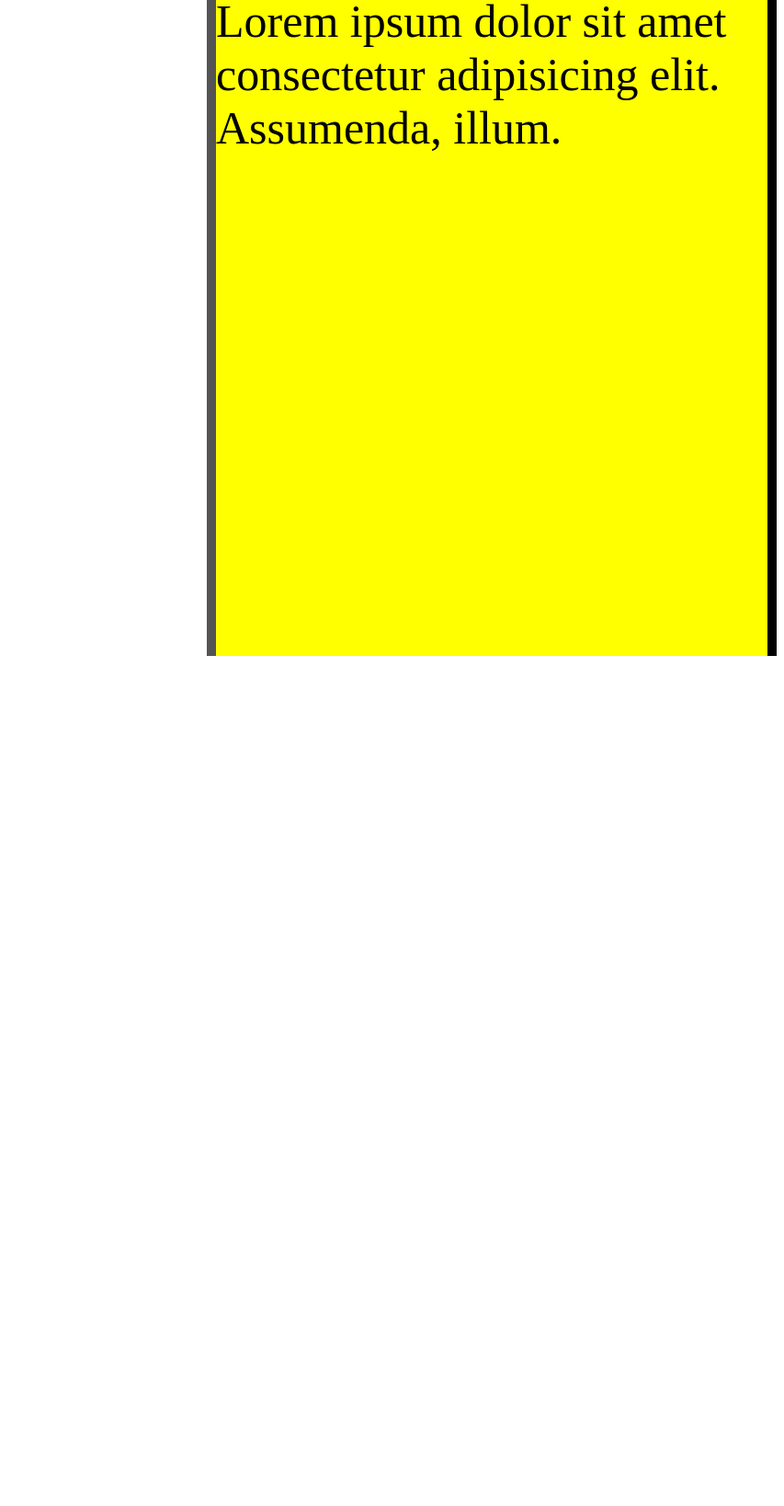
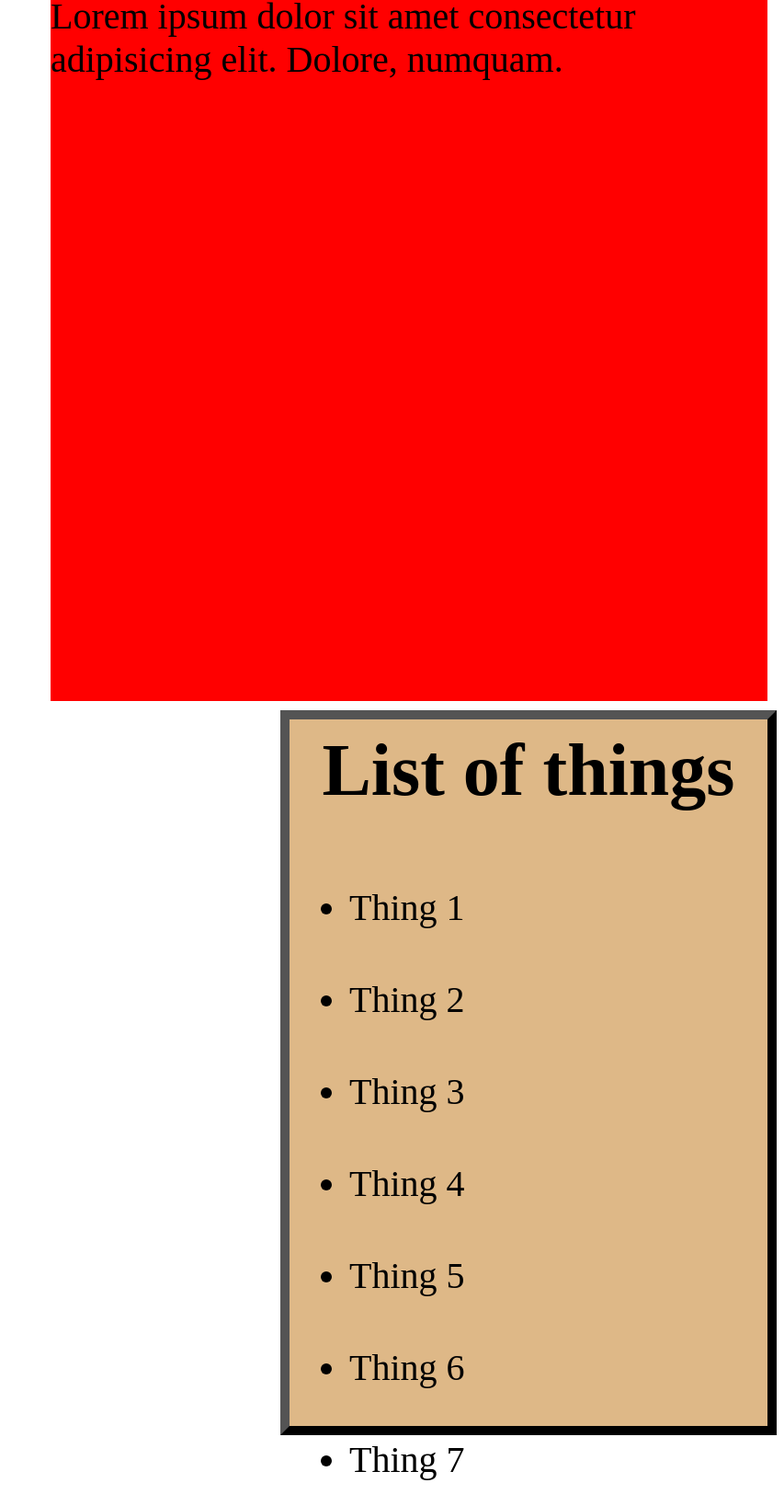
Before and after one commit to ZydrunasK/website1, a website: page index.html in a window 1280 px wide. Shown: the part 812-2449 px from the top of the page at 92% size, without its empty margins (427-1280 px from the left). Before the commit the page ends 1596 px from the top, so only its background shows below. Drawn offline with Linux system fonts and the light colour scheme.

Commit message:
side panel text

```diff
--- a/index.html
+++ b/index.html
@@ -6,11 +6,13 @@
     <title>Cool Website</title>
     <style>
     .size {
-         width: 600px;
+         width: 520px;
          height: 96vh;
          float: right;
          word-wrap: break-word;
-         font-size: 50px;
+         font-size: 40px;
+         background-color: burlywood;
+
     }
     .outter {
         border: solid black 10px;
@@ -20,9 +22,27 @@
 </head>
 <body style="display: inline-block;">
     <main>
-        <div class="size outter" style="background-color: blue;">Lorem ipsum dolor sit amet.</div>
-        <div class="size" style="background-color: red; border: solid white 10px;">Lorem ipsum dolor sit amet consectetur adipisicing elit. Dolore, numquam.</div>
-        <div class="size outter" style="background-color: yellow;">Lorem ipsum dolor sit amet consectetur adipisicing elit. Assumenda, illum.</div>
+        <!--right side panel-->
+        <div class="size outter">
+            <h1 style="text-align: center; margin-top: 2%;">Extra information</h1>
+            <p style="margin-left: 25px;">Lorem ipsum dolor sit amet consectetur adipisicing elit. Neque eligendi, quos voluptas hic amet cum.</p>
+            <p style="margin-left: 25px;">Lorem ipsum dolor sit amet consectetur adipisicing elit. Voluptate ad iusto amet expedita!</p>
+        </div>
+        <!--middle panel-->
+        <div class="size" style="background-color: red; border: solid white 10px; width: 780px;">Lorem ipsum dolor sit amet consectetur adipisicing elit. Dolore, numquam.</div>
+        <!--left panel-->
+        <div class="size outter">
+            <h1 style="text-align: center; margin-top: 2%;">List of things</h1>
+            <ul style="line-height: 100px; margin-left: 25px">
+                <li>Thing 1</li>
+                <li>Thing 2</li>
+                <li>Thing 3</li>
+                <li>Thing 4</li>
+                <li>Thing 5</li>
+                <li>Thing 6</li>
+                <li>Thing 7</li>
+            </ul>
+        </div>
 
 
     </main>
```
